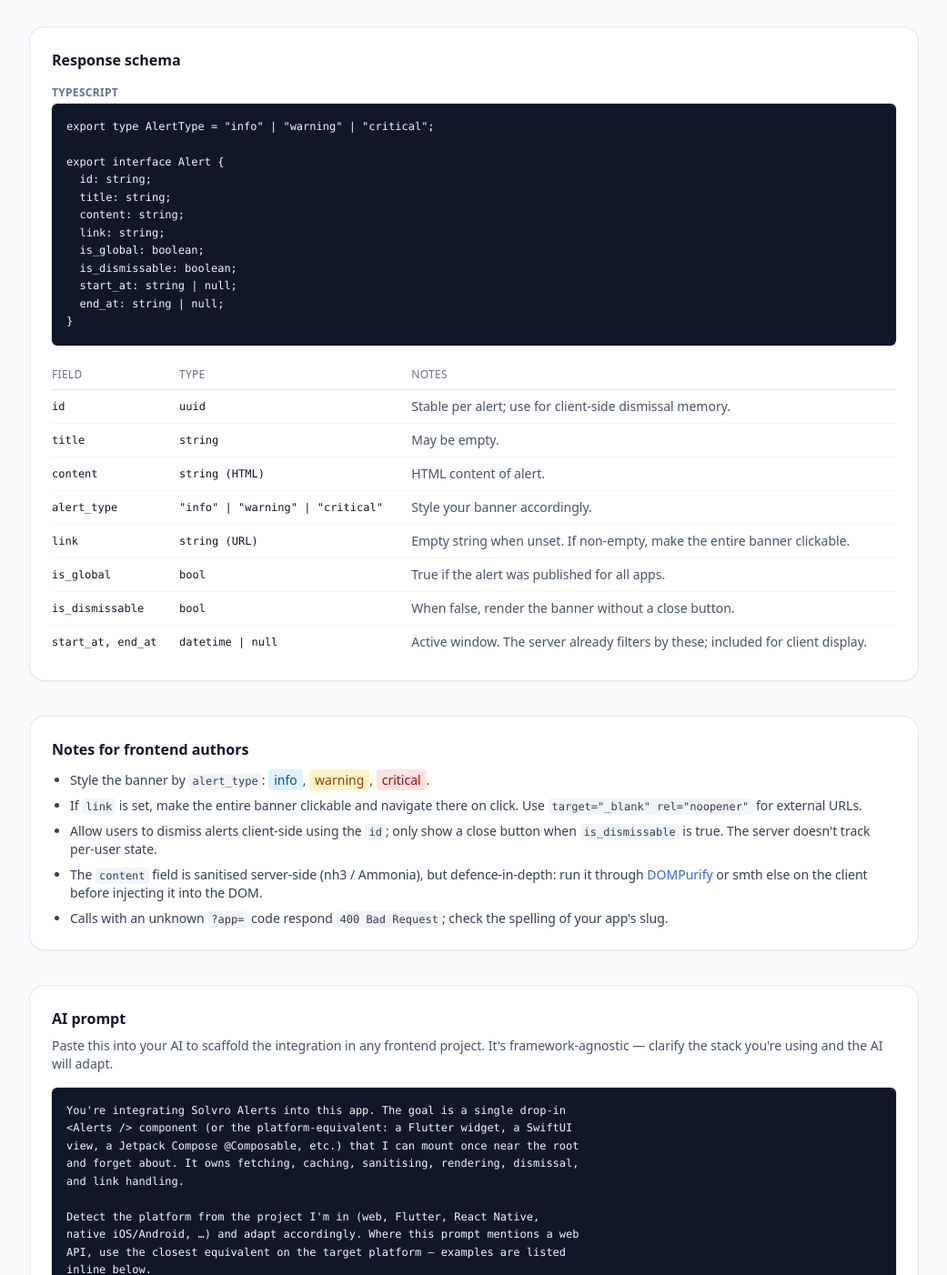
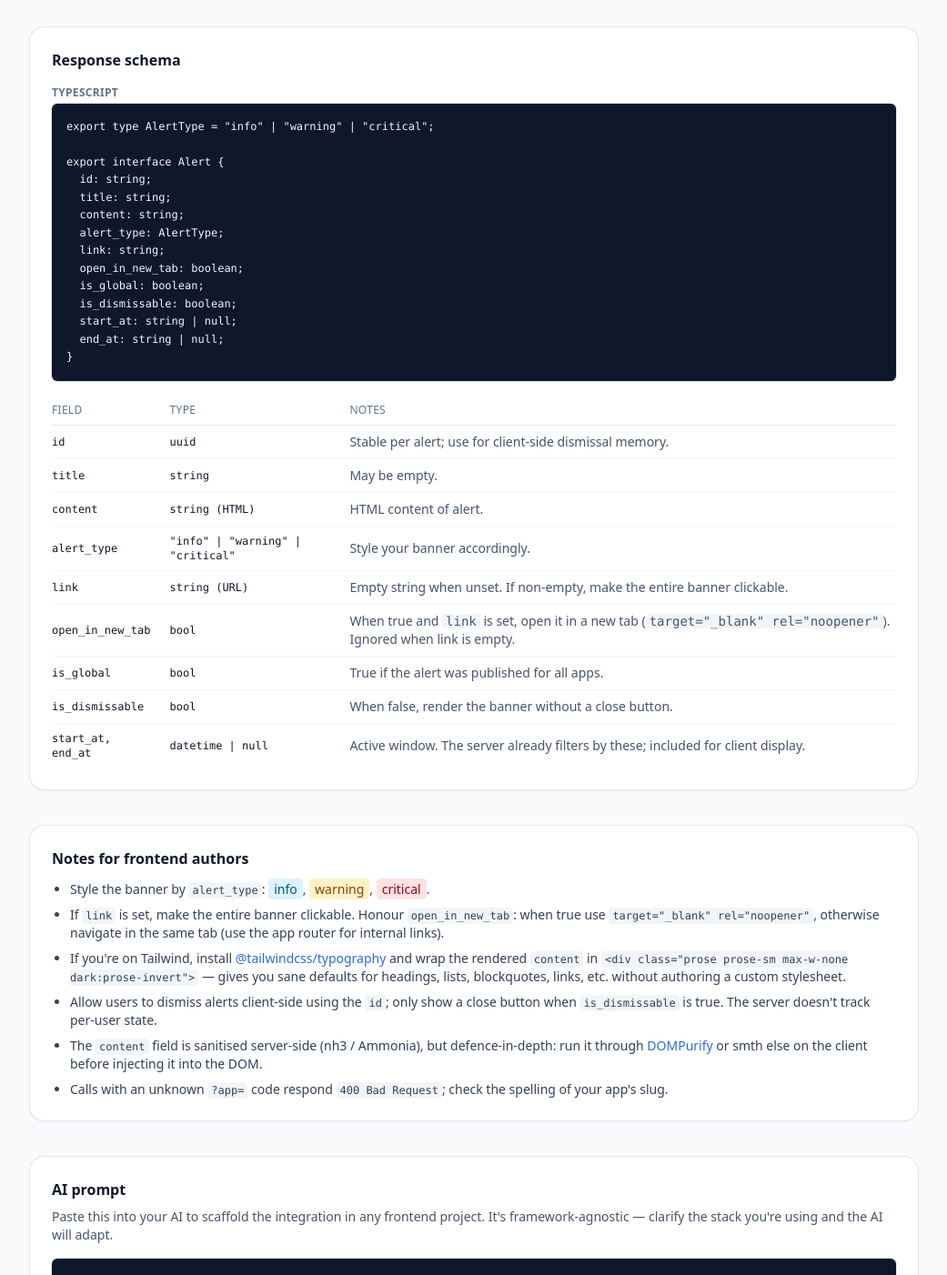
Before and after one commit to Solvro/backend-solvro-alerts, a Django app: page / in a window 1280 px wide. Shown: the part 1212-2614 px from the top of the page at 91% size, without its empty margins (119-1160 px from the left). Run offline with Django 5.2, Linux system fonts and the light colour scheme; parts of the project's set-up code (start-up, migrations or seed data) failed here and were passed over.

Commit message:
feat: add open_in_new_tab option for alerts

```diff
--- a/alerts/admin.py
+++ b/alerts/admin.py
@@ -47,6 +47,7 @@ class AlertAdmin(ModelAdmin):
                     "content",
                     "alert_type",
                     "link",
+                    "open_in_new_tab",
                     "is_dismissable",
                 )
             },
--- a/alerts/serializers.py
+++ b/alerts/serializers.py
@@ -12,6 +12,7 @@ class AlertSerializer(serializers.ModelSerializer):
             "content",
             "alert_type",
             "link",
+            "open_in_new_tab",
             "is_global",
             "is_dismissable",
             "start_at",
--- a/backend_solvro_alerts/views.py
+++ b/backend_solvro_alerts/views.py
@@ -1,7 +1,13 @@
 from django.shortcuts import render
 from django.views.decorators.http import require_safe
+
+from alerts.models import ALERT_HTML_TAGS
 
 
 @require_safe
 def index(request):
-    return render(request, "index.html")
+    return render(
+        request,
+        "index.html",
+        {"alert_html_tags": ", ".join(sorted(ALERT_HTML_TAGS))},
+    )
--- a/templates/index.html
+++ b/templates/index.html
@@ -141,7 +141,9 @@ export interface Alert {
   id: string;
   title: string;
   content: string;
+  alert_type: AlertType;
   link: string;
+  open_in_new_tab: boolean;
   is_global: boolean;
   is_dismissable: boolean;
   start_at: string | null;
@@ -166,6 +168,7 @@ export interface Alert {
           <tr><td class="py-2 pr-4 font-mono text-xs">content</td><td class="py-2 pr-4 font-mono text-xs">string (HTML)</td><td class="py-2 text-slate-600 dark:text-slate-300">HTML content of alert.</td></tr>
           <tr><td class="py-2 pr-4 font-mono text-xs">alert_type</td><td class="py-2 pr-4 font-mono text-xs">"info" | "warning" | "critical"</td><td class="py-2 text-slate-600 dark:text-slate-300">Style your banner accordingly.</td></tr>
           <tr><td class="py-2 pr-4 font-mono text-xs">link</td><td class="py-2 pr-4 font-mono text-xs">string (URL)</td><td class="py-2 text-slate-600 dark:text-slate-300">Empty string when unset. If non-empty, make the entire banner clickable.</td></tr>
+          <tr><td class="py-2 pr-4 font-mono text-xs">open_in_new_tab</td><td class="py-2 pr-4 font-mono text-xs">bool</td><td class="py-2 text-slate-600 dark:text-slate-300">When true and <code class="rounded bg-slate-100 px-1 dark:bg-slate-800">link</code> is set, open it in a new tab (<code class="rounded bg-slate-100 px-1 dark:bg-slate-800">target="_blank" rel="noopener"</code>). Ignored when link is empty.</td></tr>
           <tr><td class="py-2 pr-4 font-mono text-xs">is_global</td><td class="py-2 pr-4 font-mono text-xs">bool</td><td class="py-2 text-slate-600 dark:text-slate-300">True if the alert was published for all apps.</td></tr>
           <tr><td class="py-2 pr-4 font-mono text-xs">is_dismissable</td><td class="py-2 pr-4 font-mono text-xs">bool</td><td class="py-2 text-slate-600 dark:text-slate-300">When false, render the banner without a close button.</td></tr>
           <tr><td class="py-2 pr-4 font-mono text-xs">start_at, end_at</td><td class="py-2 pr-4 font-mono text-xs">datetime | null</td><td class="py-2 text-slate-600 dark:text-slate-300">Active window. The server already filters by these; included for client display.</td></tr>
@@ -178,7 +181,8 @@ export interface Alert {
     <h2 class="text-base font-semibold">Notes for frontend authors</h2>
     <ul class="mt-3 list-disc space-y-2 pl-5 text-sm text-slate-700 dark:text-slate-300">
       <li>Style the banner by <code class="rounded bg-slate-100 px-1 py-0.5 text-xs dark:bg-slate-800">alert_type</code>: <span class="rounded bg-sky-100 px-1.5 py-0.5 text-sky-800 dark:bg-sky-900 dark:text-sky-200">info</span>, <span class="rounded bg-amber-100 px-1.5 py-0.5 text-amber-800 dark:bg-amber-900 dark:text-amber-200">warning</span>, <span class="rounded bg-red-100 px-1.5 py-0.5 text-red-800 dark:bg-red-900 dark:text-red-200">critical</span>.</li>
-      <li>If <code class="rounded bg-slate-100 px-1 py-0.5 text-xs dark:bg-slate-800">link</code> is set, make the entire banner clickable and navigate there on click. Use <code class="rounded bg-slate-100 px-1 py-0.5 text-xs dark:bg-slate-800">target="_blank" rel="noopener"</code> for external URLs.</li>
+      <li>If <code class="rounded bg-slate-100 px-1 py-0.5 text-xs dark:bg-slate-800">link</code> is set, make the entire banner clickable. Honour <code class="rounded bg-slate-100 px-1 py-0.5 text-xs dark:bg-slate-800">open_in_new_tab</code>: when true use <code class="rounded bg-slate-100 px-1 py-0.5 text-xs dark:bg-slate-800">target="_blank" rel="noopener"</code>, otherwise navigate in the same tab (use the app router for internal links).</li>
+      <li>If you're on Tailwind, install <a href="https://github.com/tailwindlabs/tailwindcss-typography" class="font-medium text-brand-600 hover:underline">@tailwindcss/typography</a> and wrap the rendered <code class="rounded bg-slate-100 px-1 py-0.5 text-xs dark:bg-slate-800">content</code> in <code class="rounded bg-slate-100 px-1 py-0.5 text-xs dark:bg-slate-800">&lt;div class="prose prose-sm max-w-none dark:prose-invert"&gt;</code> — gives you sane defaults for headings, lists, blockquotes, links, etc. without authoring a custom stylesheet.</li>
       <li>Allow users to dismiss alerts client-side using the <code class="rounded bg-slate-100 px-1 py-0.5 text-xs dark:bg-slate-800">id</code>; only show a close button when <code class="rounded bg-slate-100 px-1 py-0.5 text-xs dark:bg-slate-800">is_dismissable</code> is true. The server doesn't track per-user state.</li>
       <li>The <code class="rounded bg-slate-100 px-1 py-0.5 text-xs dark:bg-slate-800">content</code> field is sanitised server-side (nh3 / Ammonia), but defence-in-depth: run it through <a href="https://github.com/cure53/DOMPurify" class="font-medium text-brand-600 hover:underline">DOMPurify</a> or smth else on the client before injecting it into the DOM.
       <li>Calls with an unknown <code class="rounded bg-slate-100 px-1 py-0.5 text-xs dark:bg-slate-800">?app=</code> code respond <code class="rounded bg-slate-100 px-1 py-0.5 text-xs dark:bg-slate-800">400 Bad Request</code>; check the spelling of your app's slug.</li>
@@ -216,6 +220,7 @@ RESPONSE (array; render in order)
     content: string;             // HTML — sanitise + render via the platform's HTML renderer
     alert_type: "info" | "warning" | "critical";
     link: string;                // empty string when unset
+    open_in_new_tab: boolean;    // when link is set, true => target=_blank rel=noopener
     is_global: boolean;
     is_dismissable: boolean;
     start_at: string | null;     // ISO-8601; server already filters by window
@@ -232,9 +237,9 @@ UI RULES
   - Render `content` as HTML, but DEFENCE-IN-DEPTH: pass it through a sanitiser before
     handing it to the platform's HTML renderer. The server already strips scripts/img/etc.
     with nh3, but a second client-side pass protects against future regressions and
-    CDN/cache tampering. Allow only these inline tags:
-      a, b, em, i, strong, u, p, br, ul, ol, li, h2, h3, h4
-    and attributes: href, title, target, rel.
+    CDN/cache tampering. Allow only these tags:
+      {{ alert_html_tags }}
+    and attributes: href, title, target on &lt;a&gt;.
     Sanitiser per platform:
       web              -> DOMPurify
       Node SSR         -> sanitize-html (or DOMPurify with jsdom)
@@ -243,8 +248,16 @@ UI RULES
       iOS native       -> NSAttributedString from a sanitised string (drop &lt;script&gt;, etc.)
       Android native   -> Html.fromHtml on a pre-stripped string (Jsoup safelist)
     Never `eval`, never inject inline scripts.
-  - If `link` is non-empty, make the whole banner tappable/clickable and open it. Use:
-      web              -> &lt;a href&gt; or router navigation; target="_blank" for external
+  - STYLING the rendered HTML:
+    - If the project uses Tailwind: install @tailwindcss/typography and wrap the rendered
+      content in &lt;div class="prose prose-sm max-w-none dark:prose-invert"&gt; — gives sane
+      defaults for headings, lists, blockquotes, code, links. No custom CSS needed.
+    - Otherwise: ship a tiny scoped stylesheet for the banner that sets sensible defaults
+      for h1-h6, ul/ol, blockquote, pre/code, a (underline + colour). Keep it scoped to
+      the banner so it doesn't bleed into the host app.
+  - If `link` is non-empty, make the whole banner tappable/clickable and open it.
+    Platform link-openers:
+      web              -> &lt;a href&gt; or router navigation, honour `open_in_new_tab`
       React Native     -> Linking.openURL
       Flutter          -> url_launcher
       iOS / Android    -> the system URL opener (UIApplication.open / Intent.ACTION_VIEW)
@@ -266,8 +279,8 @@ DELIVERABLE
        on mount is fine);
     2. read/write the dismissal set with the platform's persistent storage;
     3. sanitise `content` with the platform sanitiser;
-    4. render the banner stack, applying color/icon by alert_type and the click/dismiss
-       behavior above.
+    4. render the banner stack, applying color/icon by alert_type, the typography styling
+       above (Tailwind prose if available), and the click/dismiss behavior.
   Mount it once near the root layout. Expose only one prop if any (override APP_CODE) —
   consumers should not have to wire a fetcher, a query client, or a sanitiser themselves.
   Read APP_CODE from the project's env config (.env / app config / Info.plist /
@@ -277,7 +290,8 @@ DELIVERABLE
 ACCEPTANCE
   - Mounting `<Alerts />` once is enough; no extra wiring required at call sites.
   - When the API returns alerts, banners render in order with correct color/icon.
-  - Tapping a banner with a `link` navigates correctly; without a `link`, it does nothing.
+  - Tapping a banner with a `link` navigates correctly and respects `open_in_new_tab`;
+    without a `link`, the banner is non-interactive (no hover affordance, no tap target).
   - Dismissed alerts stay hidden across app launches but reappear when the admin
     publishes a new alert with a different id.
   - Expired / inactive alerts never appear (server already filters; do not re-filter
```
Also changed, not shown: alerts/models.py (+18 -0 lines), alerts/migrations/0002_alert_open_in_new_tab.py (added).
